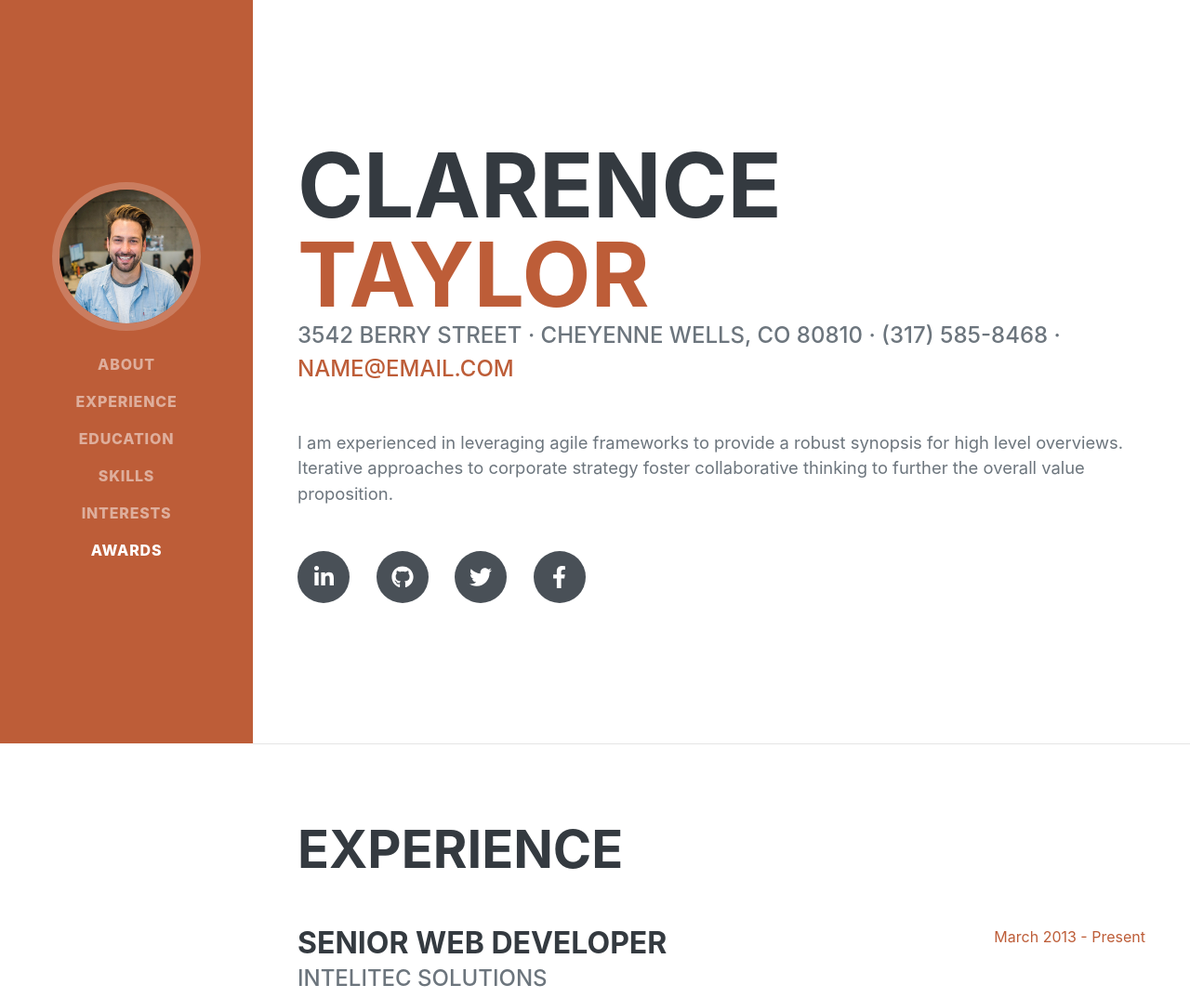
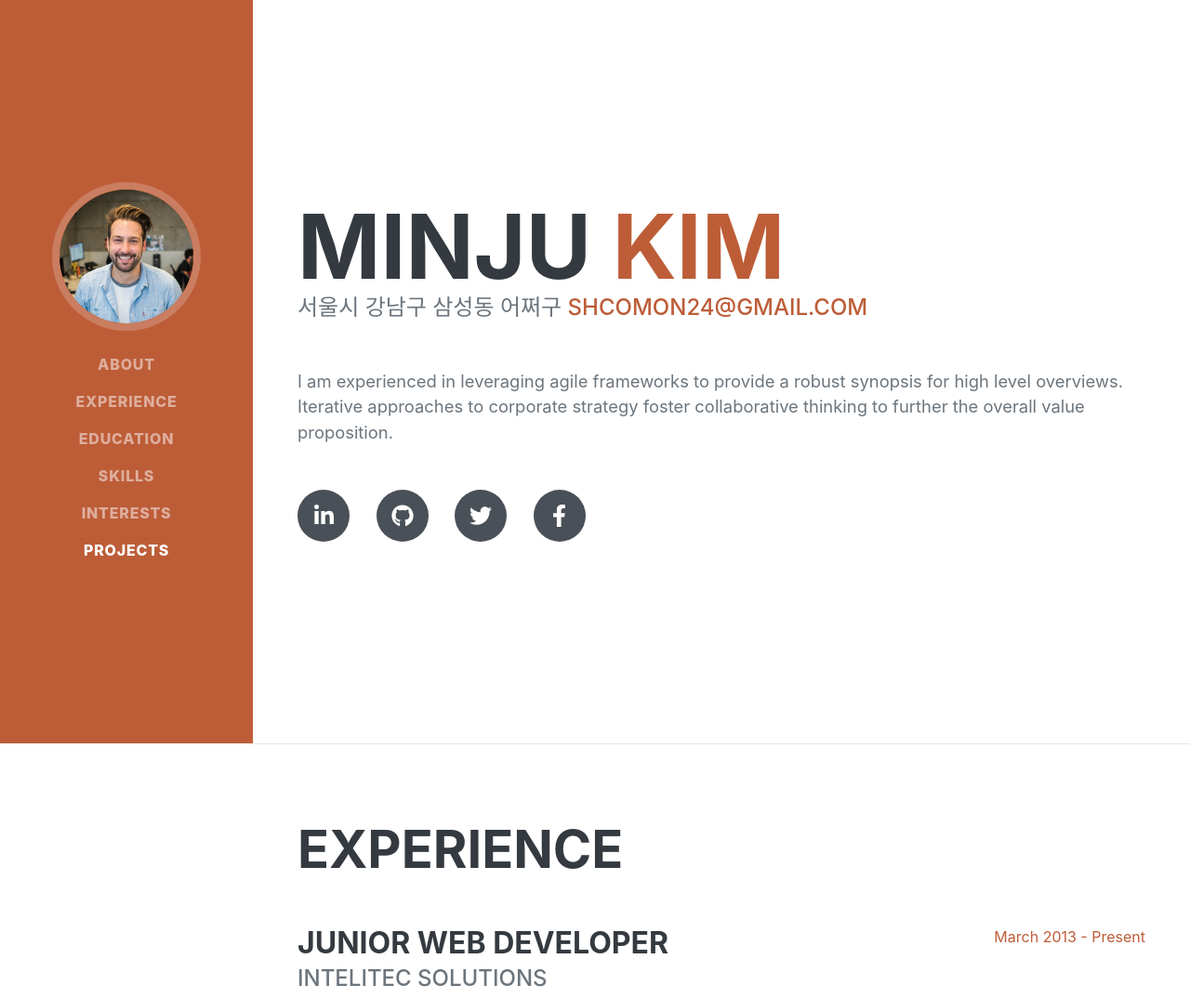
Before and after one commit to 6democratickim9/6democratickim9.github.io, a plain HTML site: page index.html in a window 1280 px wide. Shown: the top 1074 px of the page at 93% size. Drawn offline with nearby package versions, Linux system fonts and the light colour scheme; a web font is replaced by a local one.

Commit message:
수정중

```diff
--- a/index.html
+++ b/index.html
@@ -5,7 +5,7 @@
         <meta name="viewport" content="width=device-width, initial-scale=1, shrink-to-fit=no" />
         <meta name="description" content="" />
         <meta name="author" content="" />
-        <title>Resume - Start Bootstrap Theme</title>
+        <title>My Portfolio</title>
         <link rel="icon" type="image/x-icon" href="assets/img/favicon.ico" />
         <!-- Font Awesome icons (free version)-->
         <script src="https://use.fontawesome.com/releases/v5.15.1/js/all.js" crossorigin="anonymous"></script>
@@ -28,9 +28,9 @@
                     <li class="nav-item"><a class="nav-link js-scroll-trigger" href="#about">About</a></li>
                     <li class="nav-item"><a class="nav-link js-scroll-trigger" href="#experience">Experience</a></li>
                     <li class="nav-item"><a class="nav-link js-scroll-trigger" href="#education">Education</a></li>
-                    <li class="nav-item"><a class="nav-link js-scroll-trigger" href="#skills">Skills</a></li>
+                    <li class="nav-item"><a class="nav-link js-scroll-trigger" href="#skills">skills</a></li>
                     <li class="nav-item"><a class="nav-link js-scroll-trigger" href="#interests">Interests</a></li>
-                    <li class="nav-item"><a class="nav-link js-scroll-trigger" href="#awards">Awards</a></li>
+                    <li class="nav-item"><a class="nav-link js-scroll-trigger" href="#projects">Projects</a></li>
                 </ul>
             </div>
         </nav>
@@ -40,12 +40,12 @@
             <section class="resume-section" id="about">
                 <div class="resume-section-content">
                     <h1 class="mb-0">
-                        Clarence
-                        <span class="text-primary">Taylor</span>
+                        Minju
+                        <span class="text-primary">Kim</span>
                     </h1>
                     <div class="subheading mb-5">
-                        3542 Berry Street · Cheyenne Wells, CO 80810 · (317) 585-8468 ·
-                        <a href="mailto:name@email.com">name@email.com</a>
+                        서울시 강남구 삼성동 어쩌구
+                        <a href="shcomon24@gmail.com">shcomon24@gmail.com</a>
                     </div>
                     <p class="lead mb-5">I am experienced in leveraging agile frameworks to provide a robust synopsis for high level overviews. Iterative approaches to corporate strategy foster collaborative thinking to further the overall value proposition.</p>
                     <div class="social-icons">
@@ -63,7 +63,7 @@
                     <h2 class="mb-5">Experience</h2>
                     <div class="d-flex flex-column flex-md-row justify-content-between mb-5">
                         <div class="flex-grow-1">
-                            <h3 class="mb-0">Senior Web Developer</h3>
+                            <h3 class="mb-0">Junior Web Developer</h3>
                             <div class="subheading mb-3">Intelitec Solutions</div>
                             <p>Bring to the table win-win survival strategies to ensure proactive domination. At the end of the day, going forward, a new normal that has evolved from generation X is on the runway heading towards a streamlined cloud solution. User generated content in real-time will have multiple touchpoints for offshoring.</p>
                         </div>
@@ -170,10 +170,10 @@
                 </div>
             </section>
             <hr class="m-0" />
-            <!-- Awards-->
-            <section class="resume-section" id="awards">
+            <!-- Projects-->
+            <section class="resume-section" id="projects">
                 <div class="resume-section-content">
-                    <h2 class="mb-5">Awards & Certifications</h2>
+                    <h2 class="mb-5">Projects</h2>
                     <ul class="fa-ul mb-0">
                         <li>
                             <span class="fa-li"><i class="fas fa-trophy text-warning"></i></span>
```
